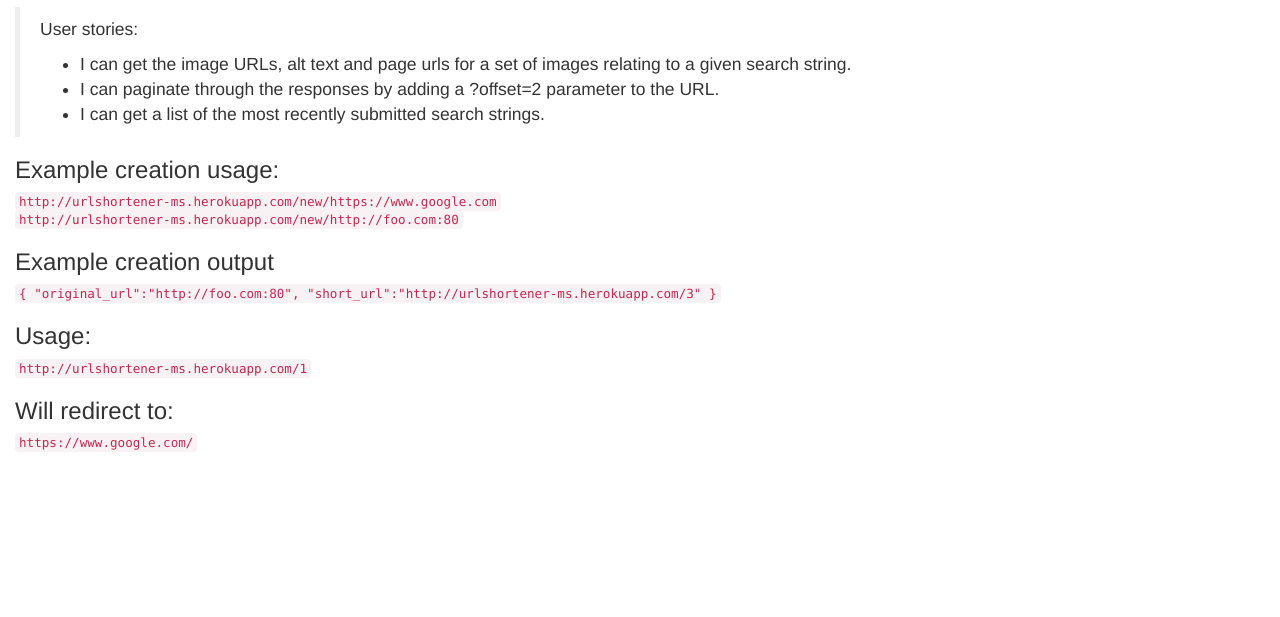
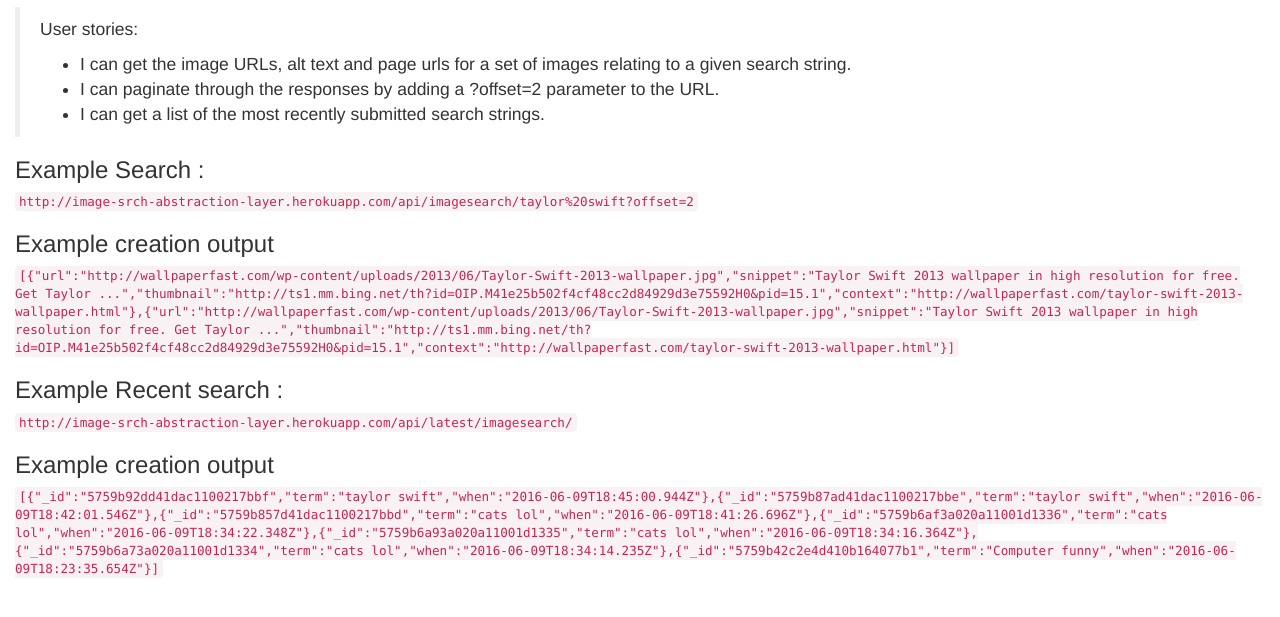
Before and after one commit to adnrs96/Image-Search-Abstraction-Layer, a website: page index.html in a window 1280 px wide. Shown: the part 63-680 px from the top of the page. Drawn offline with nearby package versions, Linux system fonts and the light colour scheme.

Commit message:
Added appropriate links for usage demonstration

```diff
--- a/index.html
+++ b/index.html
@@ -17,20 +17,16 @@
 				<li>I can get a list of the most recently submitted search strings.</li>
 			</ul>
 		</blockquote>
-	<h3>Example creation usage:</h3>
-	<code>http://urlshortener-ms.herokuapp.com/new/https://www.google.com</code>
+	<h3>Example Search :</h3>
+	<code>http://image-srch-abstraction-layer.herokuapp.com/api/imagesearch/taylor%20swift?offset=2</code>
 	<br/>
-	<code>http://urlshortener-ms.herokuapp.com/new/http://foo.com:80</code>
 	<h3>Example creation output</h3>
-	<code>	{
-  			"original_url":"http://foo.com:80",
-  			"short_url":"http://urlshortener-ms.herokuapp.com/3"
-			}
-	</code>
-<h3>Usage:</h3>
-<code>http://urlshortener-ms.herokuapp.com/1</code>
-<h3>Will redirect to:</h3>
-<code>https://www.google.com/</code>
+	<code>[{"url":"http://wallpaperfast.com/wp-content/uploads/2013/06/Taylor-Swift-2013-wallpaper.jpg","snippet":"Taylor Swift 2013 wallpaper in high resolution for free. Get Taylor ...","thumbnail":"http://ts1.mm.bing.net/th?id=OIP.M41e25b502f4cf48cc2d84929d3e75592H0&pid=15.1","context":"http://wallpaperfast.com/taylor-swift-2013-wallpaper.html"},{"url":"http://wallpaperfast.com/wp-content/uploads/2013/06/Taylor-Swift-2013-wallpaper.jpg","snippet":"Taylor Swift 2013 wallpaper in high resolution for free. Get Taylor ...","thumbnail":"http://ts1.mm.bing.net/th?id=OIP.M41e25b502f4cf48cc2d84929d3e75592H0&pid=15.1","context":"http://wallpaperfast.com/taylor-swift-2013-wallpaper.html"}]</code>
+	<h3>Example Recent search  :</h3>
+	<code>http://image-srch-abstraction-layer.herokuapp.com/api/latest/imagesearch/</code>
+	<br/>
+	<h3>Example creation output</h3>
+	<code>[{"_id":"5759b92dd41dac1100217bbf","term":"taylor swift","when":"2016-06-09T18:45:00.944Z"},{"_id":"5759b87ad41dac1100217bbe","term":"taylor swift","when":"2016-06-09T18:42:01.546Z"},{"_id":"5759b857d41dac1100217bbd","term":"cats lol","when":"2016-06-09T18:41:26.696Z"},{"_id":"5759b6af3a020a11001d1336","term":"cats lol","when":"2016-06-09T18:34:22.348Z"},{"_id":"5759b6a93a020a11001d1335","term":"cats lol","when":"2016-06-09T18:34:16.364Z"},{"_id":"5759b6a73a020a11001d1334","term":"cats lol","when":"2016-06-09T18:34:14.235Z"},{"_id":"5759b42c2e4d410b164077b1","term":"Computer funny","when":"2016-06-09T18:23:35.654Z"}]</code>
 </div>
 </body>
 </html>
```
